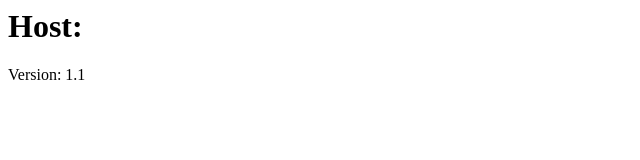
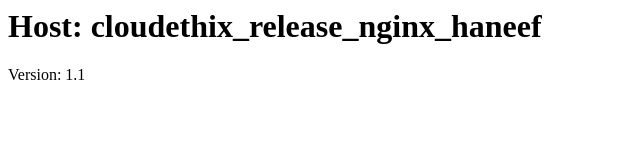
Before and after one commit to haneefshaikh/cloudethix-k8s-haneef, a plain HTML site: page index.html in a window 1280 px wide. Shown: the whole page, without its empty margins (0-640 px from the left). Drawn offline with Linux system fonts and the light colour scheme.

Commit message:
changes done in the release branch

```diff
--- a/index.html
+++ b/index.html
@@ -1,6 +1,6 @@
 <html>
 <body>
-        <h1>Host: <!--#echo var="HOSTNAME" --></h1>
+        <h1>Host: cloudethix_release_nginx_haneef <!--#echo var="HOSTNAME" --></h1>
         Version: 1.1
 </body>
 </html>
```
